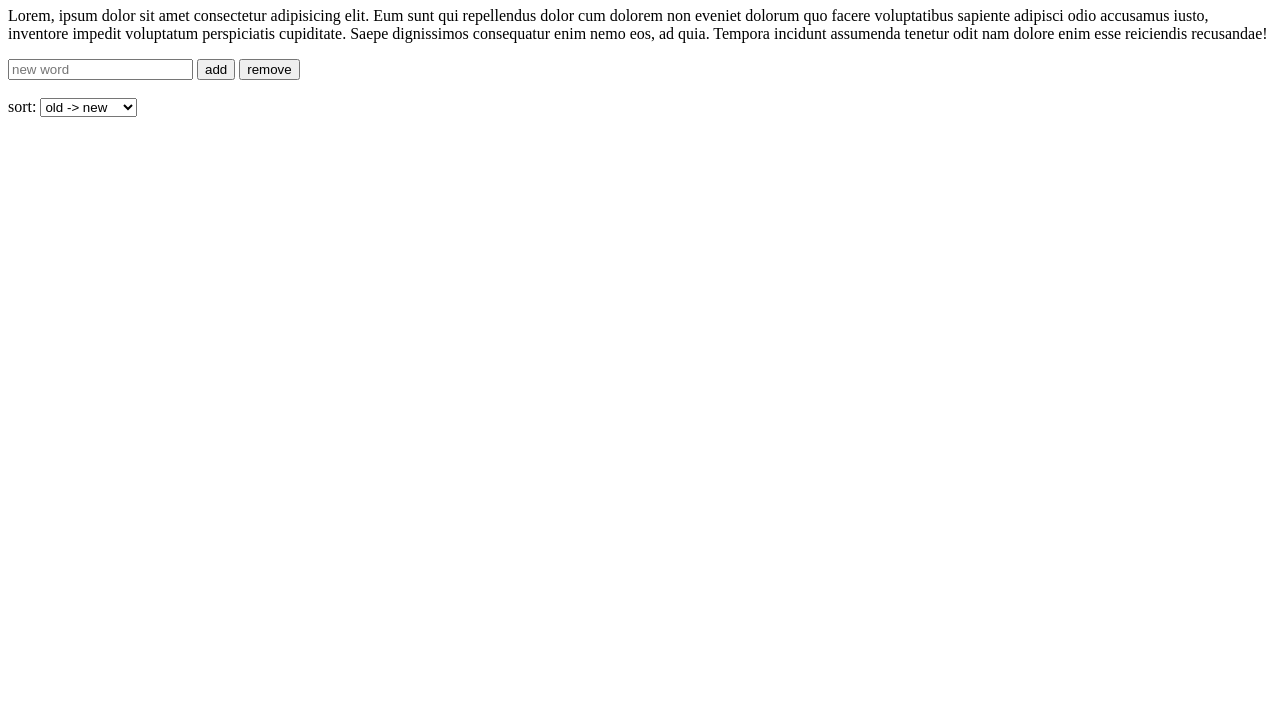
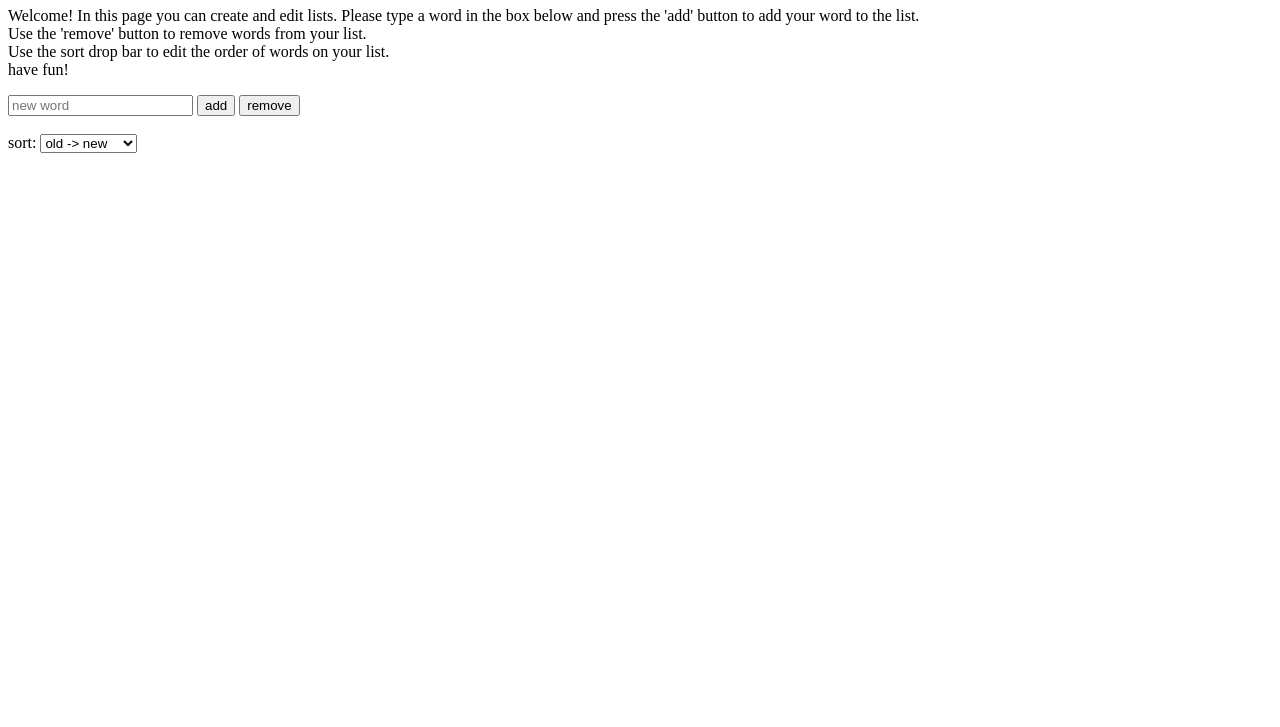
Before and after one commit to lab-antwerp-1/aviv-soc-wordlist, a website with bundled scripts: page index.html in a window 1280 px wide. Shown: the part 73-800 px from the top of the page. Built offline with nearby package versions, Linux system fonts and the light colour scheme; a web font is replaced by a local one.

Commit message:
edit instructions

```diff
--- a/index.html
+++ b/index.html
@@ -12,12 +12,12 @@
     <div class="intro">
       <h1>List Maker</h1>
       <p>
-        Lorem, ipsum dolor sit amet consectetur adipisicing elit. Eum sunt qui
-        repellendus dolor cum dolorem non eveniet dolorum quo facere
-        voluptatibus sapiente adipisci odio accusamus iusto, inventore impedit
-        voluptatum perspiciatis cupiditate. Saepe dignissimos consequatur enim
-        nemo eos, ad quia. Tempora incidunt assumenda tenetur odit nam dolore
-        enim esse reiciendis recusandae!
+        Welcome! In this page you can create and edit lists. Please type a word
+        in the box below and press the 'add' button to add your word to the
+        list.<br />Use the 'remove' button to remove words from your list.
+        <br />
+        Use the sort drop bar to edit the order of words on your list.<br />
+        have fun!
       </p>
     </div>
     <div id="input">
```
